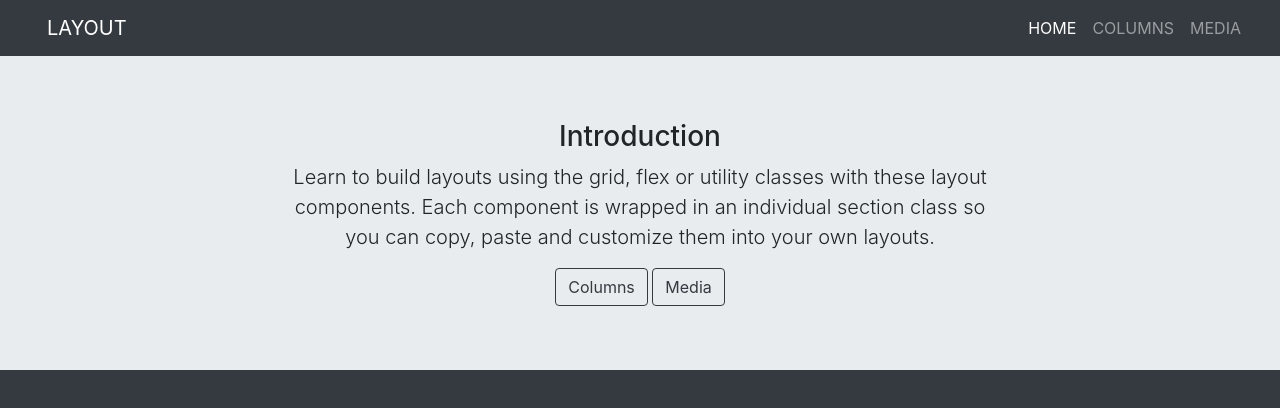
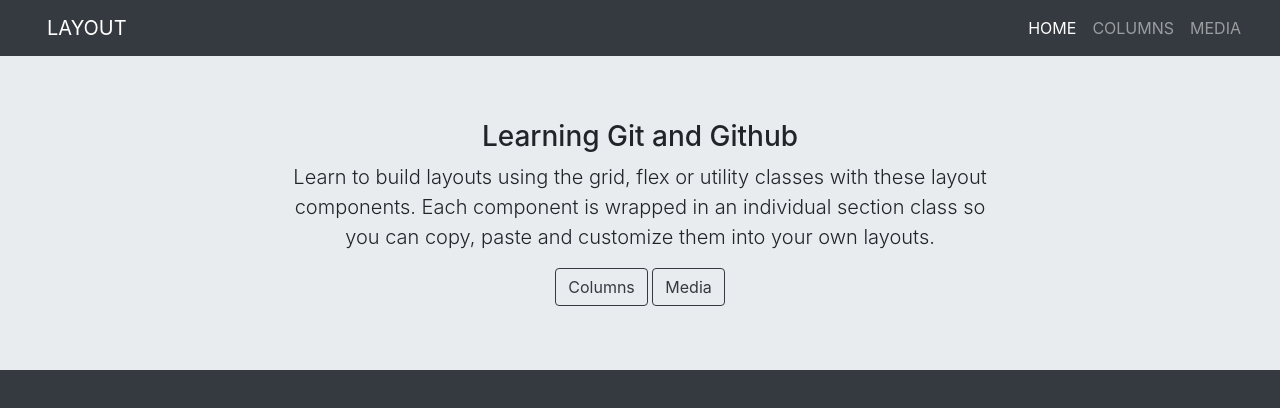
Before and after one commit to aashpis/learning_git_and_github_linkedin_learning, a plain HTML site: page docs/index.html in a window 1280 px wide. Drawn offline with nearby package versions, Linux system fonts and the light colour scheme.

Commit message:
Changed Title

```diff
--- a/docs/index.html
+++ b/docs/index.html
@@ -44,7 +44,7 @@
           <div class="row justify-content-center">
             <div class="col-11 col-sm-10 col-md-8 animated fadeInUp">
 
-              <h3>Introduction</h3>
+              <h3>Learning Git and Github</h3>
               <p class="lead">
                 Learn to build layouts using the grid, flex or utility classes with these layout components. Each component is wrapped in an
                 individual section class so you can copy, paste and customize them into your own layouts.
```
